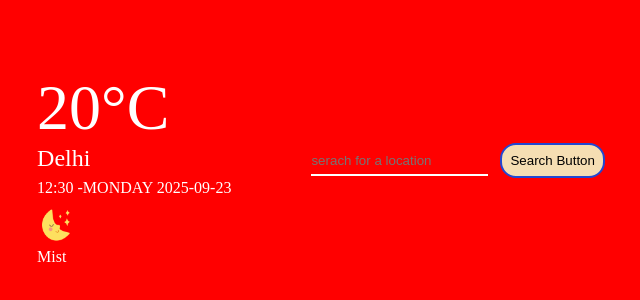
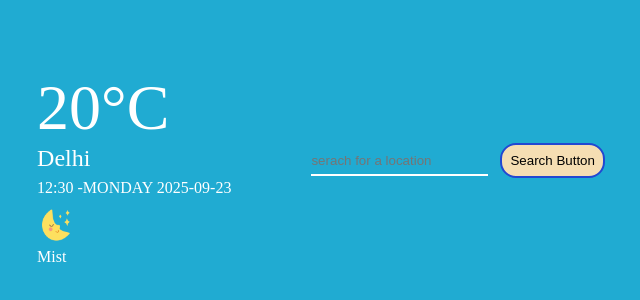
Before and after one commit to badripraneeth/weather-app, a plain HTML site: page index.html in a window 1280 px wide. Shown: the part 232-532 px from the top of the page, without its empty margins (279-919 px from the left). Drawn offline with Linux system fonts and the light colour scheme.

Commit message:
Second cmt

```diff
--- a/style.css
+++ b/style.css
@@ -5,7 +5,7 @@
 .container{
     width: 100%;
     height: 100vh;
-    background-color:red;
+    background-color:rgb(32, 171, 210);
     display: flex;
     /* flex-direction: column; */
     justify-content: center;
```
